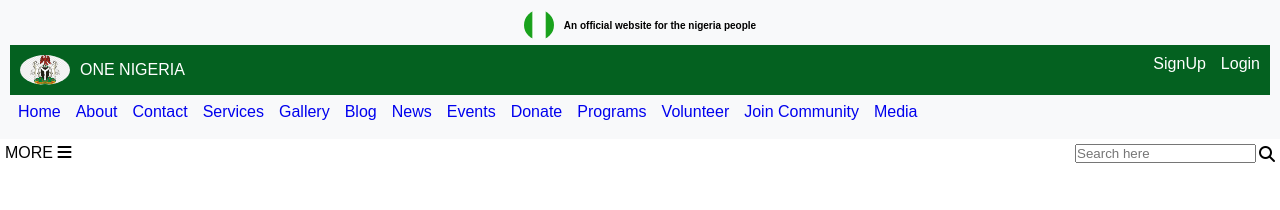
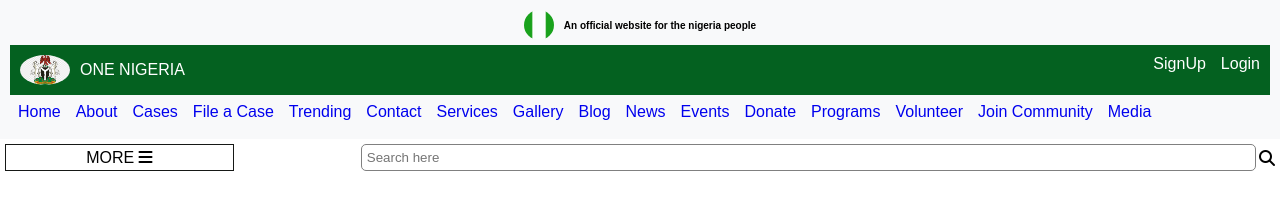
Before and after one commit to boyaye/Nigeriabeaureinvestigation, a plain HTML site: page index.html in a window 1280 px wide. Drawn offline with Linux system fonts and the light colour scheme.

Commit message:
commit made to the main page working on the styling

```diff
--- a/index.html
+++ b/index.html
@@ -16,6 +16,9 @@
         <nav class="optiondiv">
             <a href="#">Home</a>
             <a href="#">About</a>
+            <a href="#">Cases</a>
+            <a href="#">File a Case</a>
+            <a href="#">Trending</a>
             <a href="#">Contact</a>
             <a href="#">Services</a>
             <a href="#">Gallery</a>
--- a/style.css
+++ b/style.css
@@ -72,11 +72,31 @@ header .join a{
 
 .mainmenu{
     display: flex;
-    justify-content: space-between;
+    gap: 10%;
 padding: 5px;
+
+}
+.mainmenu .more{
+    display: flex;
+    align-items: center;
+    justify-content: center;
+    border: 1px solid rgb(22, 24, 22);
+
+    width: 20%;
 }
 .mainmenu .search{
     display: flex;
     gap: 3px;
     align-items: center;
+
+    width: 80%;
+
 }
+
+.mainmenu .search input{
+    padding: 5px;
+ border: 1px solid grey;
+ width: 100%;
+ border-radius: 5px;
+
+}
```
